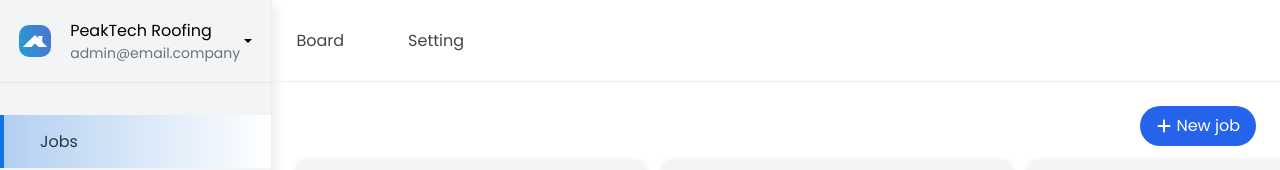
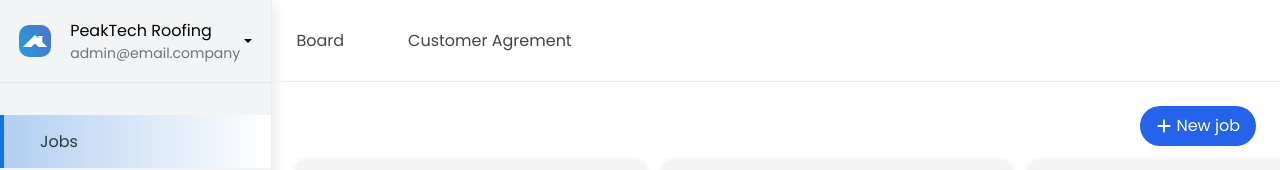
Before and after one commit to Abdulcomsian/peaktek, a React (Vite) app: page /jobs in a window 1280 px wide. Shown: the top 170 px of the page. Built offline with nearby package versions, Linux system fonts and the light colour scheme.

Commit message:
Customer-Aggrement

```diff
--- a/src/Boards/MainBoard/Kanban.jsx
+++ b/src/Boards/MainBoard/Kanban.jsx
@@ -443,11 +443,6 @@ function Task({ id, content, someoneIsDragging }) {
           <Modal.Body className="mb-4">
             <TabComponent />
           </Modal.Body>
-          <Modal.Footer>
-            <Button className="w-100" variant="primary">
-              Add Board
-            </Button>
-          </Modal.Footer>
         </Modal>
       )}
     </>
--- a/src/Boards/MainBoard/NavBar.jsx
+++ b/src/Boards/MainBoard/NavBar.jsx
@@ -27,7 +27,7 @@ export default function NavBar({ onCloseSidebar }) {
               <Link>Board</Link>
             </li>
             <li>
-              <Link>Setting</Link>
+              <Link to="/customer-agreement">Customer Agrement</Link>
             </li>
           </ul>
         </div>
--- a/src/Boards/TabComponent.jsx
+++ b/src/Boards/TabComponent.jsx
@@ -6,15 +6,17 @@ const TabComponent = () => {
     "Job details",
     "Tasks",
     "Proposals",
-    "Invioces",
+    "Invoices",
     "Attachments",
   ]);
   const sectionRefs = useRef([]);
   const [activeTab, setActiveTab] = useState(0);
 
   const scrollToSection = (index) => {
+    console.log(index);
     const section = sectionRefs.current[index];
     if (section) {
+      setActiveTab(index);
       section.scrollIntoView({ behavior: "smooth" });
     }
   };
```
